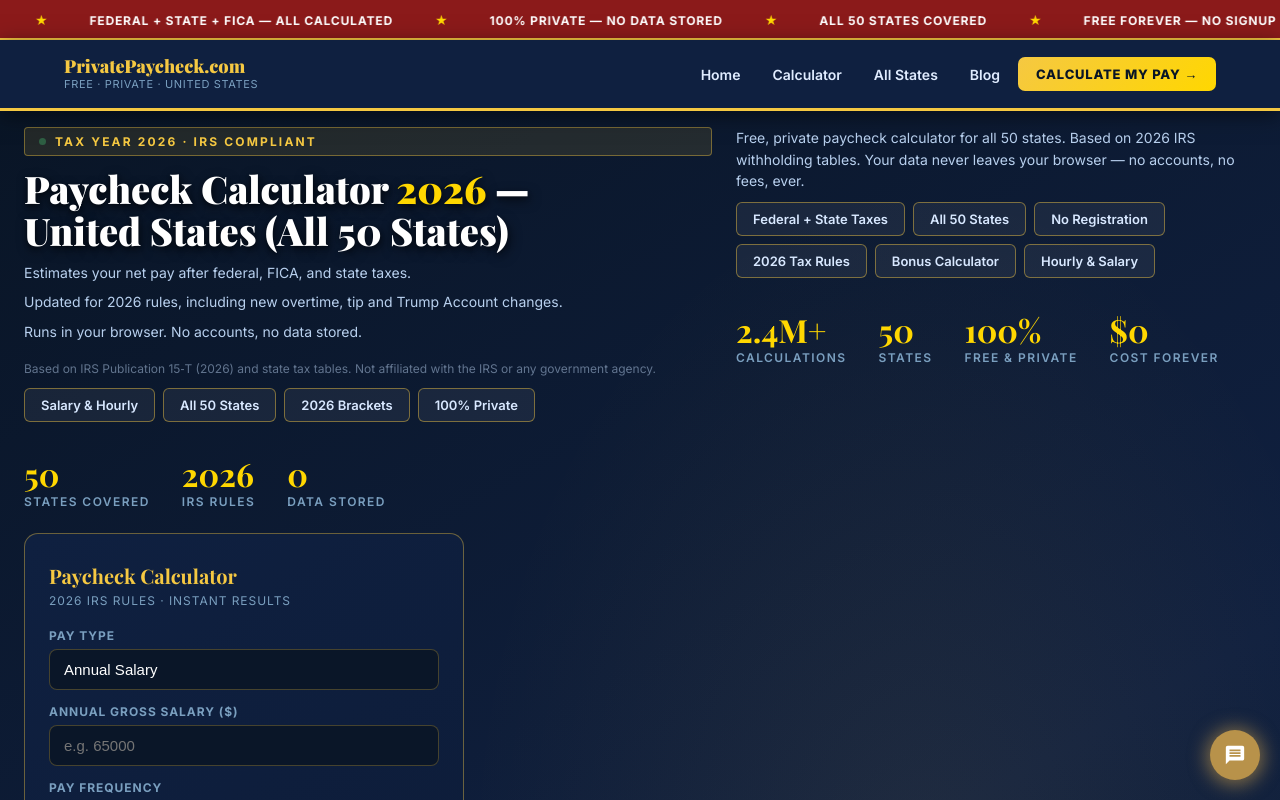
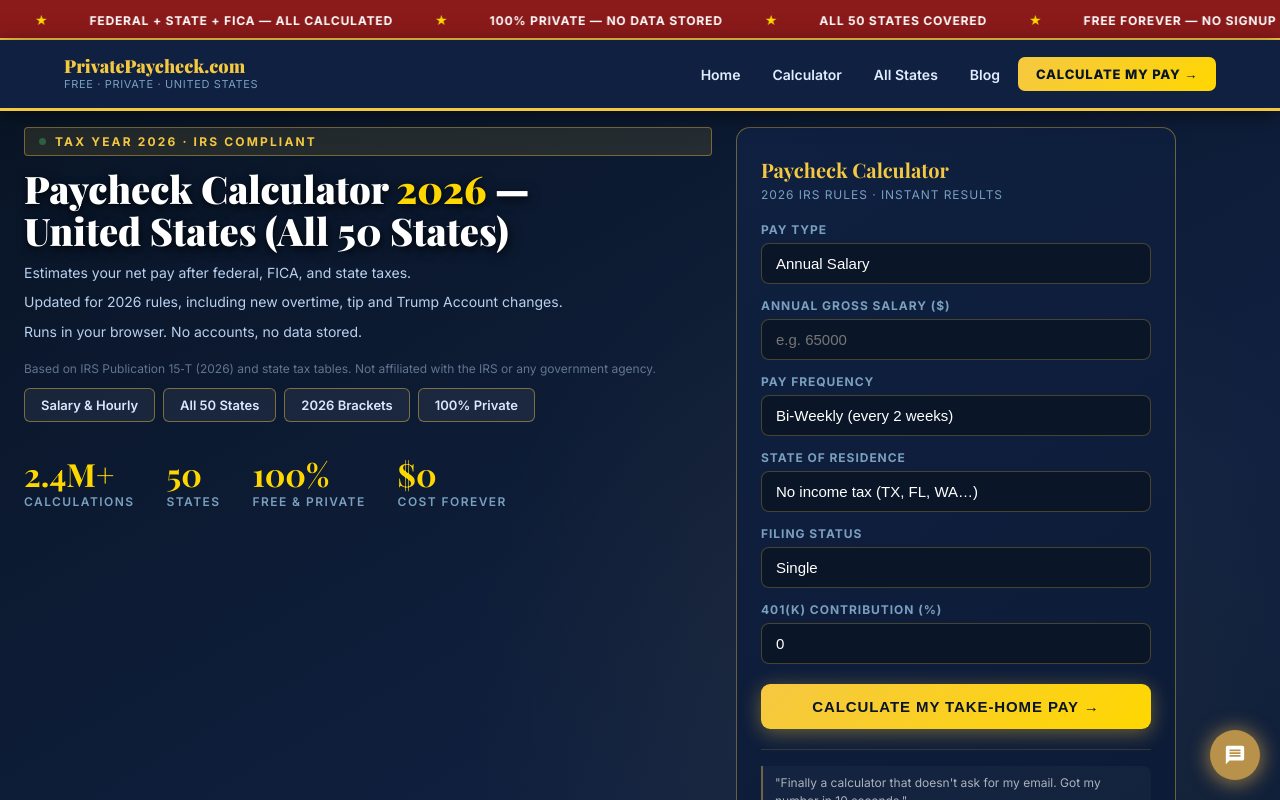
Before and after one commit to devqrcraft-ui/privatepaycheck, a Next.js app: page / in a window 1280 px wide. Shown: the top 800 px of the page. Built offline with nearby package versions, Linux system fonts and the light colour scheme.

Commit message:
fix: remove duplicate hero tags/stats block, keep calculator in right column

```diff
--- a/src/app/home-client.tsx
+++ b/src/app/home-client.tsx
@@ -136,28 +136,12 @@ export default function HomeClient() {
             <span className="tag">100% Private</span>
           </div>
           <div className="stats">
-            <div><div className="stat-n">50</div><div className="stat-l">States Covered</div></div>
-            <div><div className="stat-n">2026</div><div className="stat-l">IRS Rules</div></div>
-            <div><div className="stat-n">0</div><div className="stat-l">Data Stored</div></div>
+            <div><div className="stat-n">2.4M+</div><div className="stat-l">Calculations</div></div>
+            <div><div className="stat-n">50</div><div className="stat-l">States</div></div>
+            <div><div className="stat-n">100%</div><div className="stat-l">Free & Private</div></div>
+            <div><div className="stat-n">$0</div><div className="stat-l">Cost Forever</div></div>
           </div>
         </div>
-          <div>
-            <p className="hero-desc">Free, private paycheck calculator for all 50 states. Based on 2026 IRS withholding tables. Your data never leaves your browser — no accounts, no fees, ever.</p>
-            <div className="tags">
-              <span className="tag"> Federal + State Taxes</span>
-              <span className="tag"> All 50 States</span>
-              <span className="tag"> No Registration</span>
-              <span className="tag"> 2026 Tax Rules</span>
-              <span className="tag"> Bonus Calculator</span>
-              <span className="tag"> Hourly &amp; Salary</span>
-            </div>
-            <div className="stats">
-              <div><div className="stat-n">2.4M+</div><div className="stat-l">Calculations</div></div>
-              <div><div className="stat-n">50</div><div className="stat-l">States</div></div>
-              <div><div className="stat-n">100%</div><div className="stat-l">Free &amp; Private</div></div>
-              <div><div className="stat-n">$0</div><div className="stat-l">Cost Forever</div></div>
-            </div>
-          </div>
           <div id="calculator"><Calculator />
       {/* HOW WE CALCULATE — under calculator */}
       <div className="how-we-calculate-block" style={{ maxWidth: 860, margin: '0 auto 0', padding: '16px 24px 0' }}>
```
